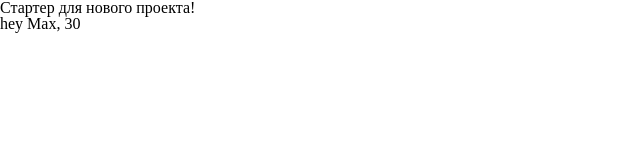
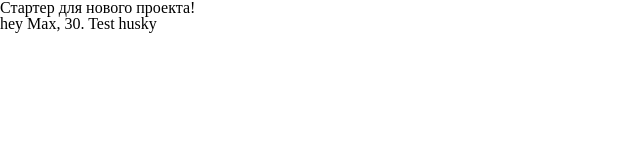
Before and after one commit to maxfarseer/starter, a React (Create React App) app: page / in a window 1280 px wide. Shown: the top 160 px of the page, without its empty margins (0-640 px from the left). Built offline with nearby package versions, Linux system fonts and the light colour scheme.

Commit message:
add tslint script

```diff
--- a/src/App.tsx
+++ b/src/App.tsx
@@ -1,5 +1,7 @@
 import React from 'react'
+
 import { Intro } from './Intro'
+
 import './App.css'
 
 const App = () => {
--- a/src/Intro.tsx
+++ b/src/Intro.tsx
@@ -8,7 +8,7 @@ export interface IntroProps {
 const Intro = ({ name, age }: IntroProps) => {
   return (
     <p>
-      hey {name}, {age}
+      hey {name}, {age}. Test husky
     </p>
   )
 }
--- a/src/index.tsx
+++ b/src/index.tsx
@@ -1,7 +1,10 @@
 import React from 'react'
 import ReactDOM from 'react-dom'
+
+import { App } from './App'
+
 import './index.css'
-import { App } from './App'
+
 import * as serviceWorker from './serviceWorker'
 
 ReactDOM.render(<App />, document.getElementById('root'))
```
Also changed, not shown: package.json (+7 -9 lines), tslint.json (added, +9 -0 lines), 1 other file (tests, documents, lock files or other folders).
